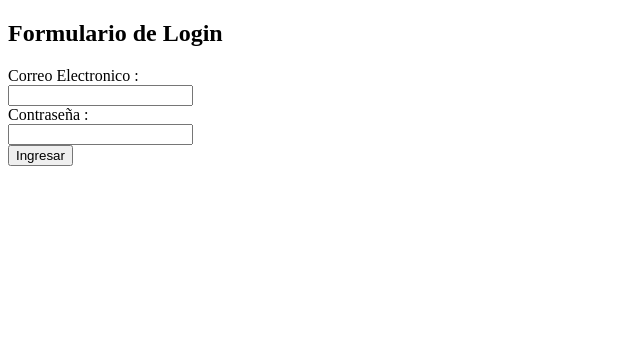
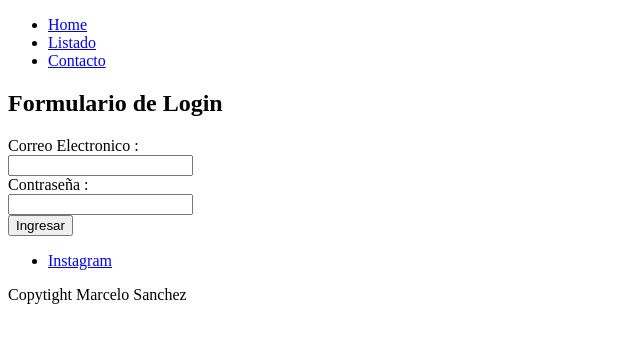
Before and after one commit to MarceloSanchezDev/PaginaPeliculas, a React (Vite) app in the folder appPeliculas/: page / in a window 1280 px wide. Shown: the top 342 px of the page, without its empty margins (0-640 px from the left). Built offline with nearby package versions, Linux system fonts and the light colour scheme.

Commit message:
implementacion de componentes Footer, Header

```diff
--- a/appPeliculas/src/App.jsx
+++ b/appPeliculas/src/App.jsx
@@ -3,17 +3,21 @@
 //Componentes
 import Login from "./components/Login"
 import Listado from './components/Listado'
+import Header from './components/Header'
+import Footer from './components/Footer'
 
 function App() {
 
   return (
     <>
+      <Header/>
     {/*Routes es lo mismo que Switch */}
       <Routes>
         {/*Route es la ruta donde se renderiza el componente */}
         <Route exact path='/' Component={Login}/>
         <Route path='/listado' Component={Listado}/>
       </Routes>
+      <Footer/>
     </>
   )
 }
--- /dev/null
+++ b/appPeliculas/src/components/Footer.jsx
@@ -0,0 +1,16 @@
+function Footer() {
+    return(
+        <footer>
+            <nav>
+                <ul>
+                    <li><a href="https://www.instagram.com">Instagram</a></li>
+
+                </ul>
+            </nav>
+            <p>Copytight Marcelo Sanchez</p>
+        </footer>
+    )
+
+}
+
+export default Footer
--- /dev/null
+++ b/appPeliculas/src/components/Header.jsx
@@ -0,0 +1,18 @@
+import { Link } from "react-router-dom"
+
+function Header() {
+    return(
+        <header>
+            <nav>
+                <ul>
+                    <li><Link to={'/'}>Home</Link></li>
+                    <li><Link to={'Listado'}>Listado</Link></li>
+                    <li><Link to={'Contacto'}>Contacto</Link></li>
+                </ul>
+            </nav>
+        </header>
+    )
+
+}
+
+export default Header
```
